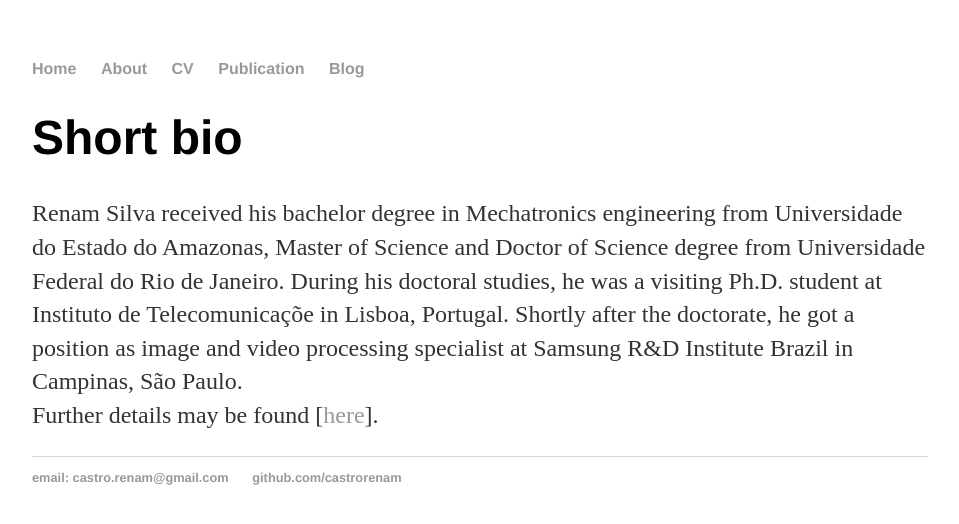
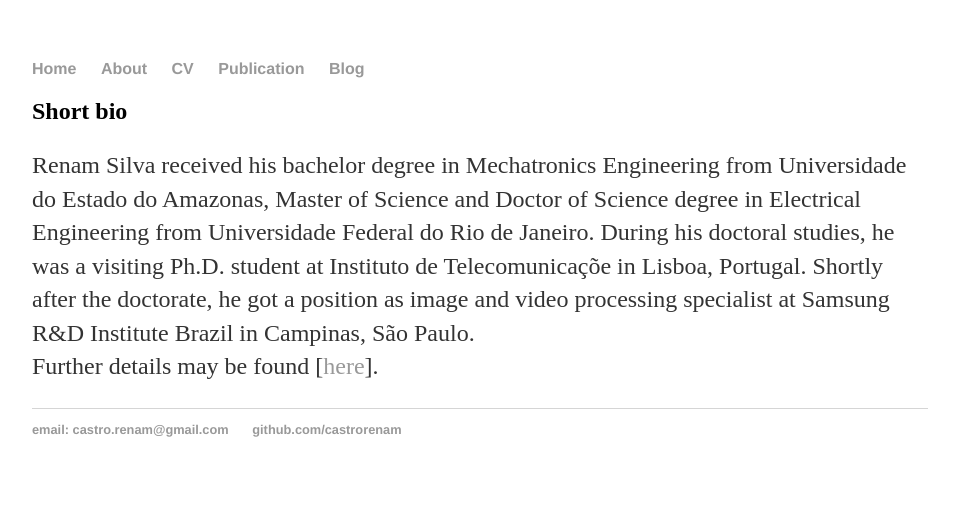
Before and after one commit to castrorenam/castrorenam.github.io, a Jekyll site: the page built from about/index.md, in a window 1280 px wide. Shown: the top 524 px of the page, without its empty margins (160-1119 px from the left). Built offline with Jekyll 4.4.1, drawn with Linux system fonts in a browser that asks for light colours.

Commit message:
Building website

```diff
--- a/about/index.md
+++ b/about/index.md
@@ -4,9 +4,9 @@ title: "about"
 date: 20-08-02
 ---
 
-# Short bio
+## Short bio
 
 
-Renam Silva received his bachelor degree in Mechatronics engineering from Universidade do Estado do Amazonas,
-Master of Science and Doctor of Science degree from Universidade Federal do Rio de Janeiro. During his doctoral studies, he was a visiting Ph.D. student at Instituto de Telecomunicaçõe in Lisboa, Portugal. Shortly after the doctorate, he got a position as image and video processing specialist at Samsung R&D Institute Brazil in Campinas, São Paulo.
+Renam Silva received his bachelor degree in Mechatronics Engineering from Universidade do Estado do Amazonas,
+Master of Science and Doctor of Science degree in Electrical Engineering from Universidade Federal do Rio de Janeiro. During his doctoral studies, he was a visiting Ph.D. student at Instituto de Telecomunicaçõe in Lisboa, Portugal. Shortly after the doctorate, he got a position as image and video processing specialist at Samsung R&D Institute Brazil in Campinas, São Paulo.
 Further details may be found [[here](./cv.pdf)].
```
